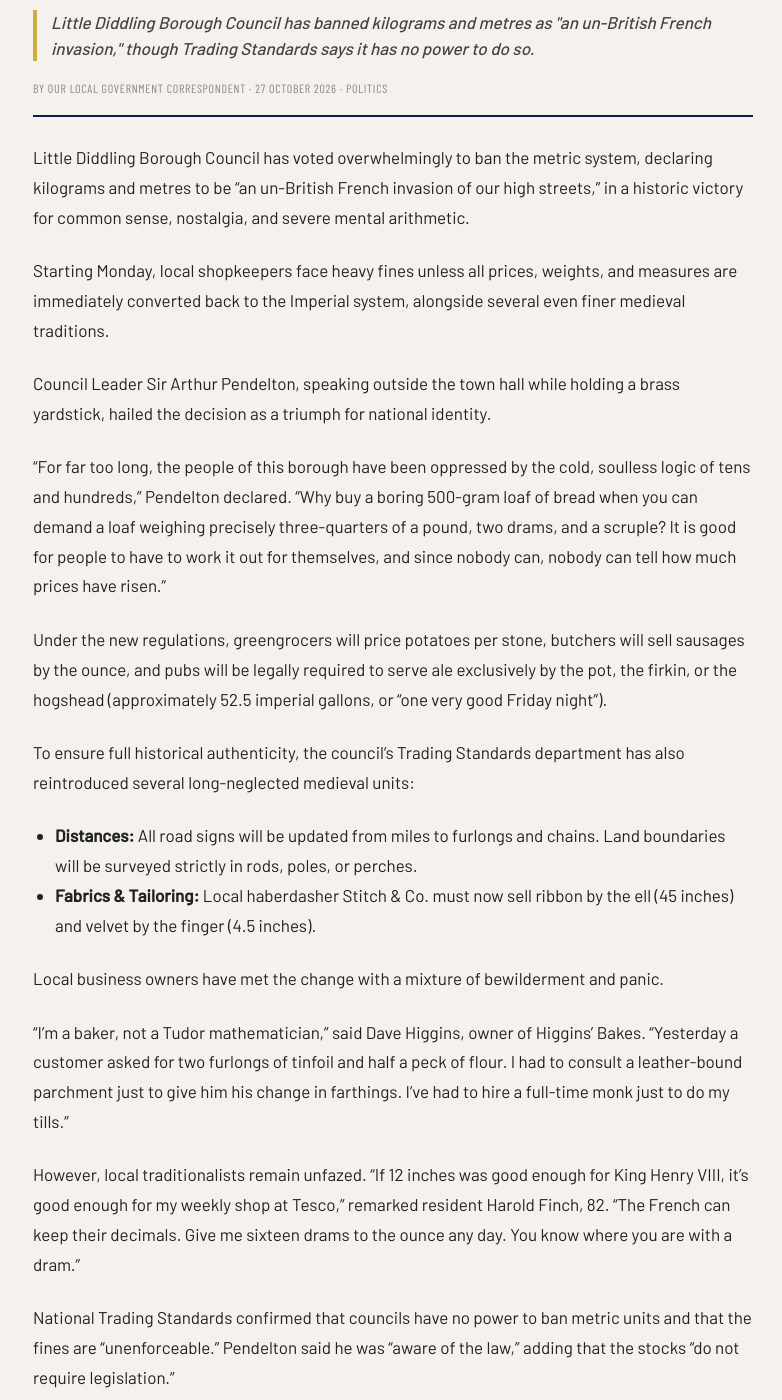
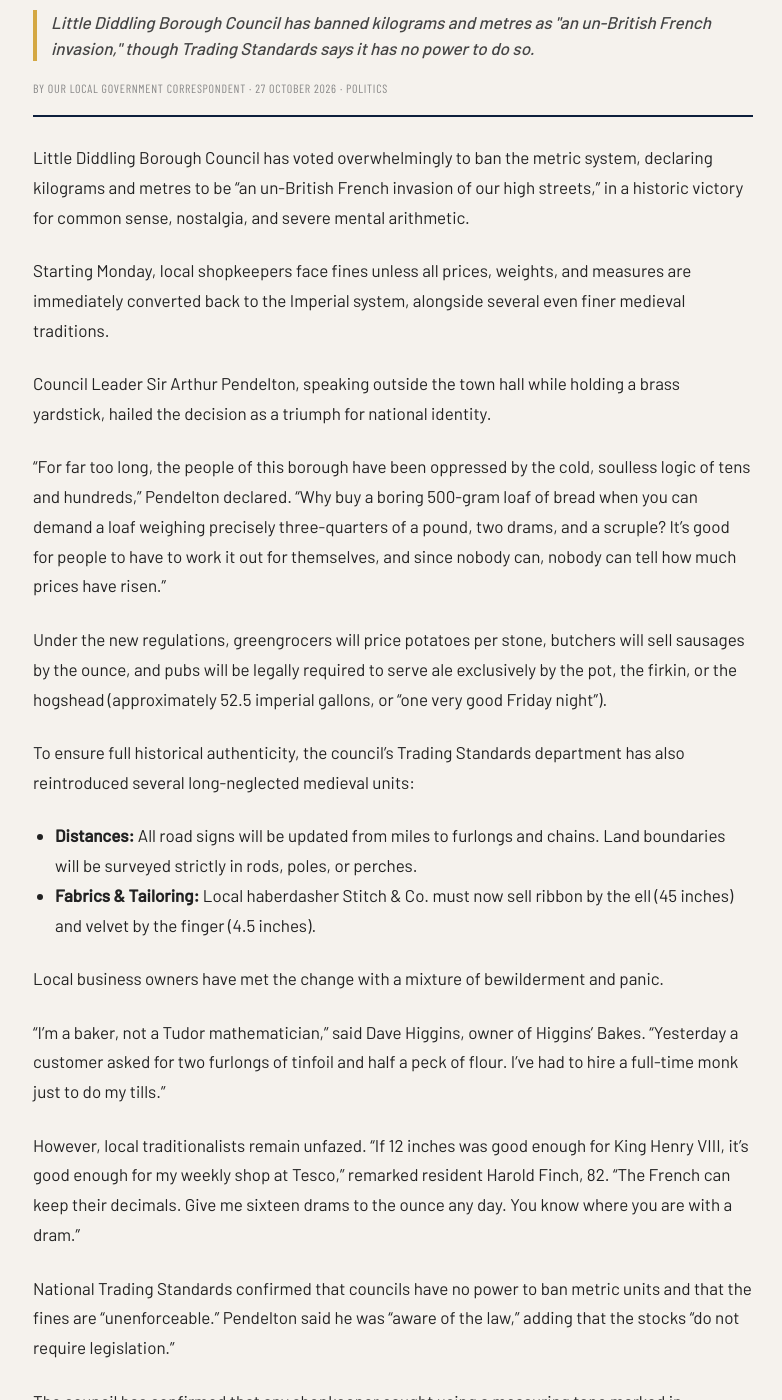
Before and after one commit to matt-palmer999/britishpatriots, a Jekyll site: the page built from _posts/2026-10-27-borough-metric-ban.md, in a window 1280 px wide and 1400 px high, scrolled down 517 px. Shown: the whole window, without its empty margins (247-1029 px from the left). Built offline with Jekyll 4.4.1, drawn with Linux system fonts in a browser that asks for light colours; some web fonts are replaced.

Commit message:
Update 2026-10-27-borough-metric-ban.md

```diff
--- a/_posts/2026-10-27-borough-metric-ban.md
+++ b/_posts/2026-10-27-borough-metric-ban.md
@@ -8,11 +8,11 @@ author: Our Local Government Correspondent
 
 Little Diddling Borough Council has voted overwhelmingly to ban the metric system, declaring kilograms and metres to be "an un-British French invasion of our high streets," in a historic victory for common sense, nostalgia, and severe mental arithmetic.
 
-Starting Monday, local shopkeepers face heavy fines unless all prices, weights, and measures are immediately converted back to the Imperial system, alongside several even finer medieval traditions.
+Starting Monday, local shopkeepers face fines unless all prices, weights, and measures are immediately converted back to the Imperial system, alongside several even finer medieval traditions.
 
 Council Leader Sir Arthur Pendelton, speaking outside the town hall while holding a brass yardstick, hailed the decision as a triumph for national identity.
 
-"For far too long, the people of this borough have been oppressed by the cold, soulless logic of tens and hundreds," Pendelton declared. "Why buy a boring 500-gram loaf of bread when you can demand a loaf weighing precisely three-quarters of a pound, two drams, and a scruple? It is good for people to have to work it out for themselves, and since nobody can, nobody can tell how much prices have risen."
+"For far too long, the people of this borough have been oppressed by the cold, soulless logic of tens and hundreds," Pendelton declared. "Why buy a boring 500-gram loaf of bread when you can demand a loaf weighing precisely three-quarters of a pound, two drams, and a scruple? It's good for people to have to work it out for themselves, and since nobody can, nobody can tell how much prices have risen."
 
 Under the new regulations, greengrocers will price potatoes per stone, butchers will sell sausages by the ounce, and pubs will be legally required to serve ale exclusively by the pot, the firkin, or the hogshead (approximately 52.5 imperial gallons, or "one very good Friday night").
 
@@ -23,7 +23,7 @@ To ensure full historical authenticity, the council's Trading Standards departme
 
 Local business owners have met the change with a mixture of bewilderment and panic.
 
-"I'm a baker, not a Tudor mathematician," said Dave Higgins, owner of Higgins' Bakes. "Yesterday a customer asked for two furlongs of tinfoil and half a peck of flour. I had to consult a leather-bound parchment just to give him his change in farthings. I've had to hire a full-time monk just to do my tills."
+"I'm a baker, not a Tudor mathematician," said Dave Higgins, owner of Higgins' Bakes. "Yesterday a customer asked for two furlongs of tinfoil and half a peck of flour. I've had to hire a full-time monk just to do my tills."
 
 However, local traditionalists remain unfazed. "If 12 inches was good enough for King Henry VIII, it's good enough for my weekly shop at Tesco," remarked resident Harold Finch, 82. "The French can keep their decimals. Give me sixteen drams to the ounce any day. You know where you are with a dram."
 
```
